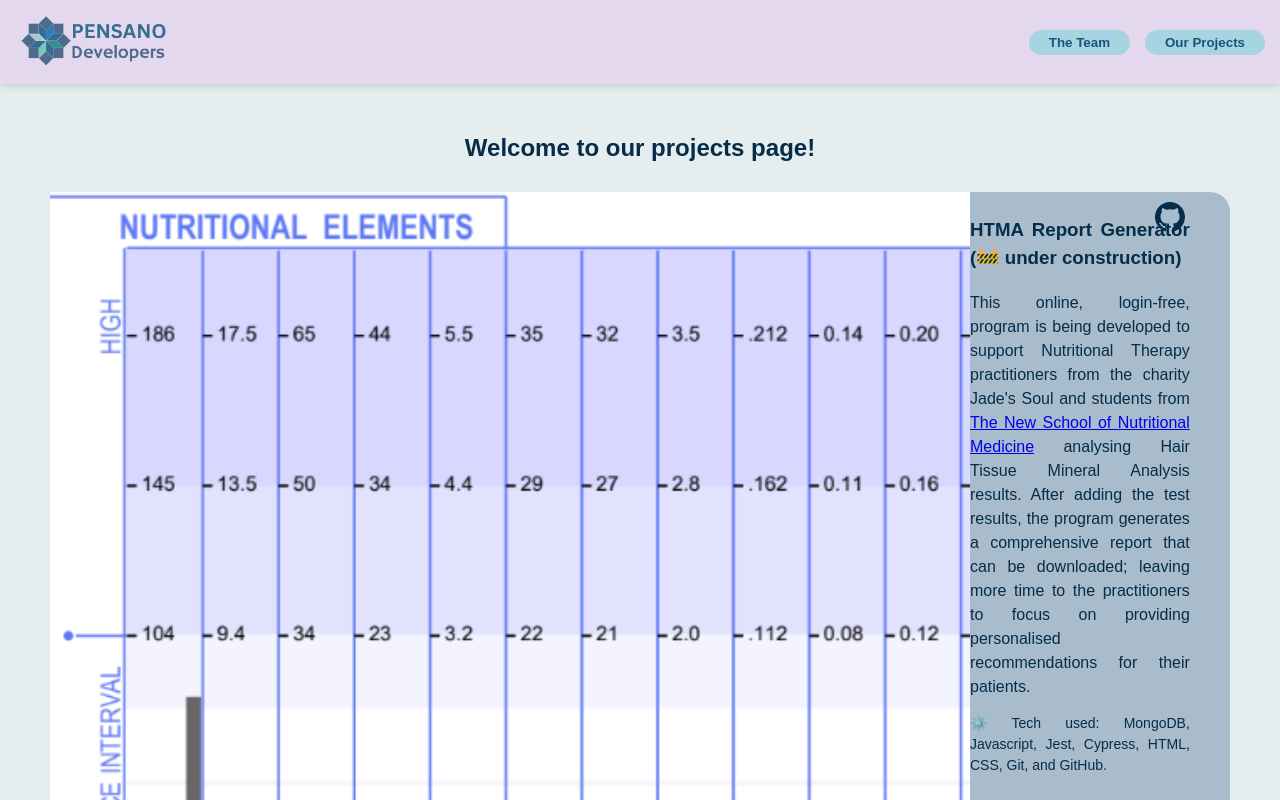
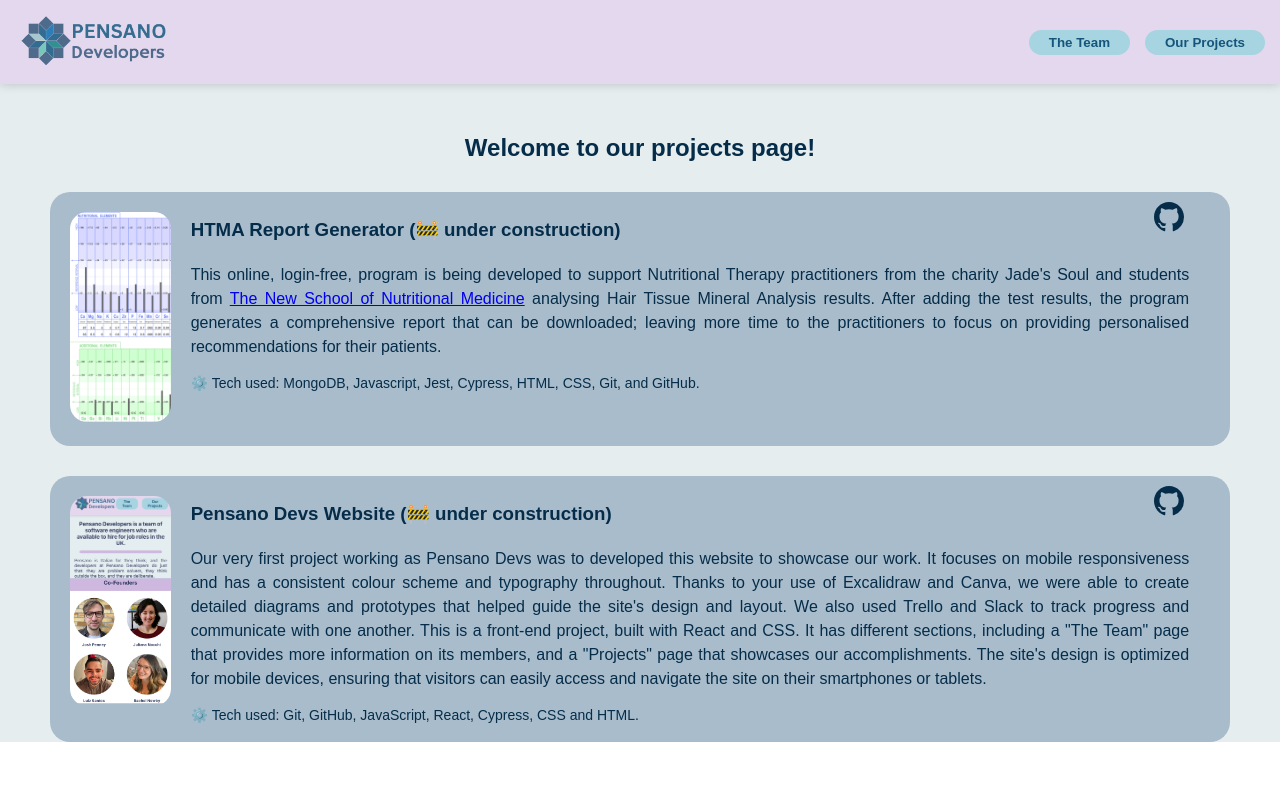
Before and after one commit to Pensano-dev/Pensano-dev, a React (Create React App) app: page /#/ in a window 1280 px wide. Both pictures are taken after a click on the button "Our Projects". Shown: the top 800 px of the page. Built offline with nearby package versions, Linux system fonts and the light colour scheme.

Commit message:
Update OurProjects.css

```diff
--- a/src/components/OurProjects/OurProjects.css
+++ b/src/components/OurProjects/OurProjects.css
@@ -29,14 +29,12 @@ color: #052d49;
   margin-right: 20px;
 }
 
-  .gif-container {
+.img-container-op {
   align-items: center;
   padding: 20px;
   border-radius: 25px;
-  /* height: 200px;
-  width: 150px; */
 }
-  .gif {
+.img-op {
   height: 210px;
   border-radius: 17px;
 }
```
Lines whose indentation alone changed are shown as unchanged.
